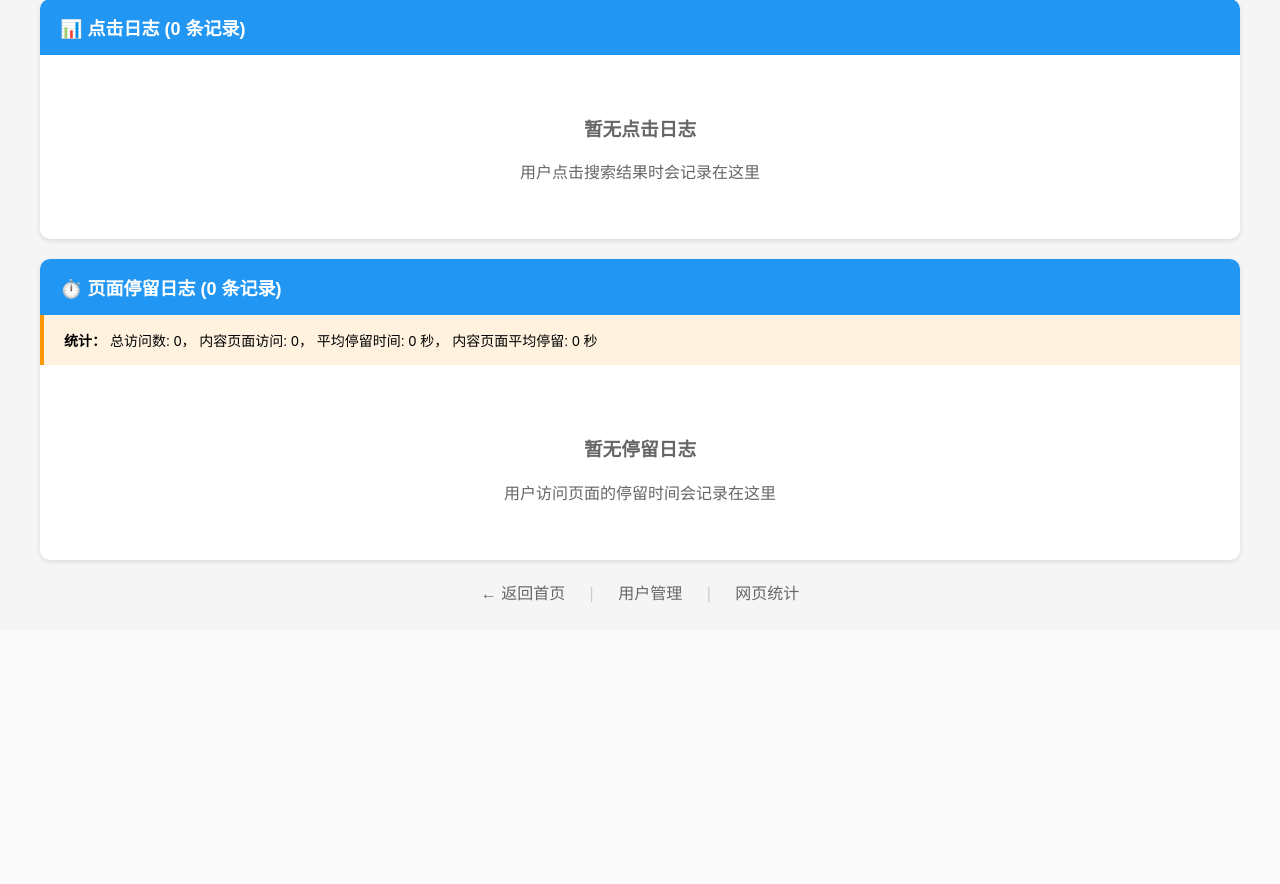
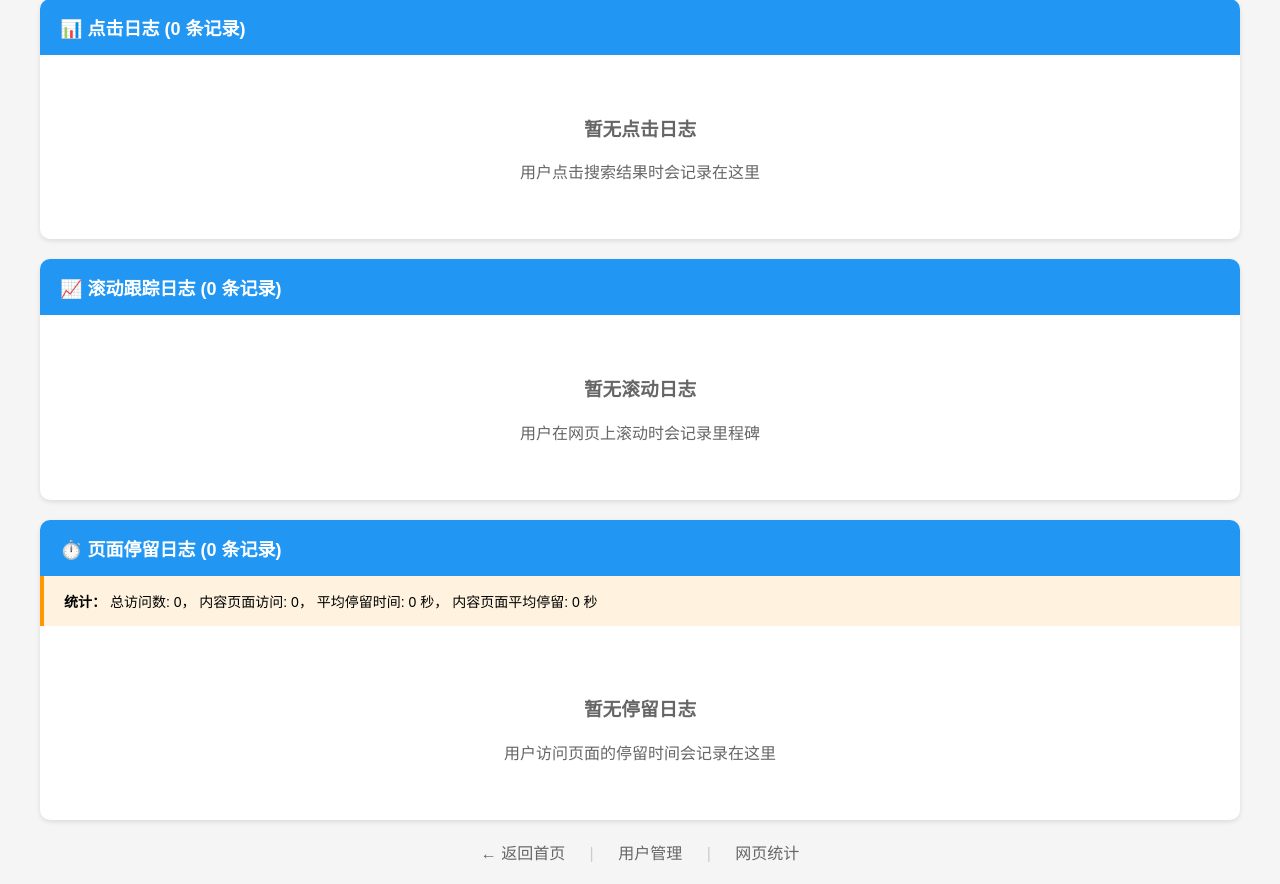
Before and after one commit to junweinickwang-sketch/Experiment, a Flask app: page /logs in a window 1280 px wide. Shown: the part 170-1054 px from the top of the page. Before the commit the page ends 772 px from the top, so only its background shows below. Run offline with Flask 3, Linux system fonts and the light colour scheme.

Commit message:
Add files via upload

```diff
--- a/templates/logs.html
+++ b/templates/logs.html
@@ -174,6 +182,67 @@
         {% endif %}
     </div>
 
+    <!-- 滚动日志 -->
+    <div class="log-section">
+        <div class="log-header">
+            📈 滚动跟踪日志 ({{ stats.total_scrolls }} 条记录)
+        </div>
+
+        {% if logs.scrolls %}
+            <div class="stats-summary">
+                <strong>统计：</strong>
+                总滚动里程碑: {{ stats.total_scrolls }}
+            </div>
+            <table class="log-table">
+                <thead>
+                    <tr>
+                        <th>用户</th>
+                        <th>网页文件</th>
+                        <th>滚动里程碑</th>
+                        <th>滚动次数</th>
+                        <th>到达时间</th>
+                        <th>记录时间</th>
+                    </tr>
+                </thead>
+                <tbody>
+                    {% for scroll in logs.scrolls %}
+                    <tr>
+                        <td>
+                            <span class="username">{{ scroll.username }}</span>
+                            <br><small style="color: #999;">{{ scroll.uid[:8] }}...</small>
+                        </td>
+                        <td>
+                            <a href="{{ scroll.page }}" target="_blank" class="target-link">
+                                {{ scroll.webpage_filename or scroll.page.split('/')[-1] }}
+                            </a>
+                        </td>
+                        <td>
+                            <span style="
+                                background: {% if scroll.scroll_percentage >= 90 %}#4CAF50{% elif scroll.scroll_percentage >= 75 %}#FF9800{% elif scroll.scroll_percentage >= 50 %}#2196F3{% else %}#9E9E9E{% endif %};
+                                color: white;
+                                padding: 4px 8px;
+                                border-radius: 12px;
+                                font-size: 12px;
+                                font-weight: bold;
+                            ">
+                                {{ scroll.scroll_percentage }}%
+                            </span>
+                        </td>
+                        <td>{{ scroll.total_scroll_events }}</td>
+                        <td>{{ (scroll.time_to_reach / 1000)|round(1) }}秒</td>
+                        <td class="timestamp">{{ scroll.timestamp[:19]|replace('T', ' ') }}</td>
+                    </tr>
+                    {% endfor %}
+                </tbody>
+            </table>
+        {% else %}
+            <div class="no-logs">
+                <h3>暂无滚动日志</h3>
+                <p>用户在网页上滚动时会记录里程碑</p>
+            </div>
+        {% endif %}
+    </div>
+
     <!-- 停留日志 -->
     <div class="log-section">
         <div class="log-header">
@@ -190,16 +259,17 @@
 
         <!-- 内容页面停留 -->
         {% if logs.stays.content_pages %}
-        <div style="background: #e8f5e8; padding: 10px; margin: 10px 0; border-radius: 5px;">
-            <h4 style="margin: 0; color: #2d5a2d;">📄 内容页面停留记录</h4>
+        <div class="section-title" style="background: #e8f5e8;">
+            <h4 style="color: #2d5a2d;">📄 内容页面停留记录</h4>
         </div>
         <table class="log-table">
             <thead>
                 <tr>
                     <th>用户</th>
                     <th>内容页面</th>
-                    <th>文件名</th>
                     <th>停留时长</th>
+                    <th>最大滚动</th>
+                    <th>滚动里程碑</th>
                     <th>访问时间</th>
                 </tr>
             </thead>
@@ -242,8 +327,8 @@
 
         <!-- 搜索页面停留 -->
         {% if logs.stays.search_pages %}
-        <div style="background: #e3f2fd; padding: 10px; margin: 10px 0; border-radius: 5px;">
-            <h4 style="margin: 0; color: #1976d2;">🔍 搜索页面停留记录</h4>
+        <div class="section-title" style="background: #e3f2fd;">
+            <h4 style="color: #1976d2;">🔍 搜索页面停留记录</h4>
         </div>
         <table class="log-table">
             <thead>
@@ -288,8 +373,8 @@
 
         <!-- 系统页面停留 -->
         {% if logs.stays.system_pages %}
-        <div style="background: #fff3e0; padding: 10px; margin: 10px 0; border-radius: 5px;">
-            <h4 style="margin: 0; color: #f57c00;">⚙️ 系统页面停留记录</h4>
+        <div class="section-title" style="background: #fff3e0;">
+            <h4 style="color: #f57c00;">⚙️ 系统页面停留记录</h4>
         </div>
         <table class="log-table">
             <thead>
```
Also changed, not shown: other parts of templates/logs.html (+29 -6 lines).
